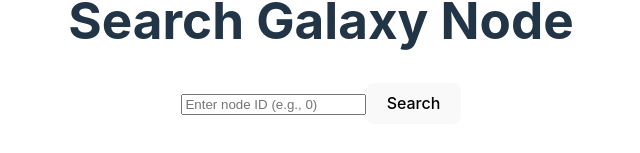
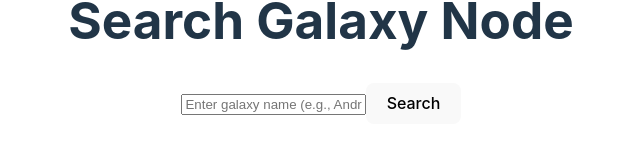
Before and after one commit to IsabelBody/WDCC2024, a React (Vite) app in the folder frontend/: page / in a window 1280 px wide. Shown: the part 359-512 px from the top of the page, without its empty margins (319-959 px from the left). Built offline with nearby package versions, Linux system fonts and the light colour scheme.

Commit message:
name isntead of id

```diff
--- a/frontend/src/App.jsx
+++ b/frontend/src/App.jsx
@@ -24,7 +24,7 @@ function App() {
         setError('');
 
         // Immediately calculate the shortest path to the selected galaxy
-        axios.post('http://127.0.0.1:5000/select-galaxy', { node: parseInt(nodeName) })
+        axios.post('http://127.0.0.1:5000/select-galaxy', { name: nodeName })
           .then(() => {
             axios.get('http://127.0.0.1:5000/shortest-path')
               .then(response => {
@@ -44,7 +44,7 @@ function App() {
       .catch(() => {
         setGalaxyName('');
         setGalaxyDescription('');
-        setError('Node not found');
+        setError('Galaxy not found');
         setPath([]);
         setPathCost(null);
       });
@@ -55,10 +55,10 @@ function App() {
       <header className="App-header">
         <h1>Search Galaxy Node</h1>
         <input
-          type="number"
+          type="text"
           value={nodeName}
           onChange={(e) => setNodeName(e.target.value)}
-          placeholder="Enter node ID (e.g., 0)"
+          placeholder="Enter galaxy name (e.g., Andromeda)"
         />
         <button onClick={handleSearch}>Search</button>
         {error && <p style={{ color: 'red' }}>{error}</p>}
```
Also changed, not shown: 2 other files (tests, documents, lock files or other folders).
